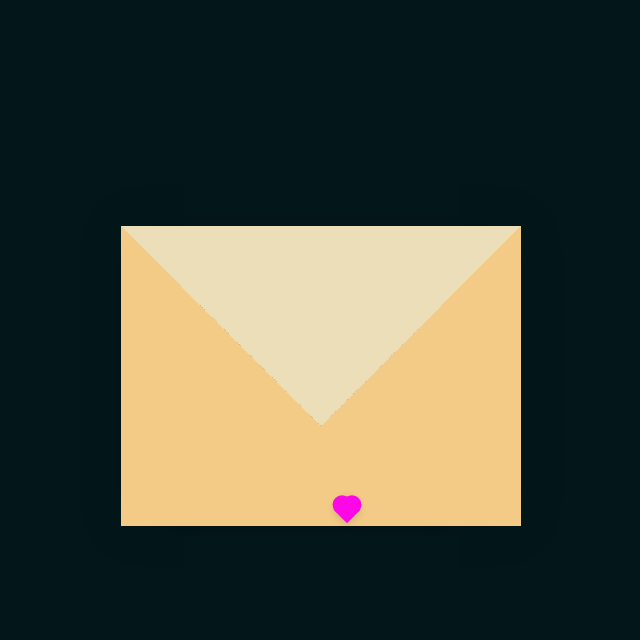
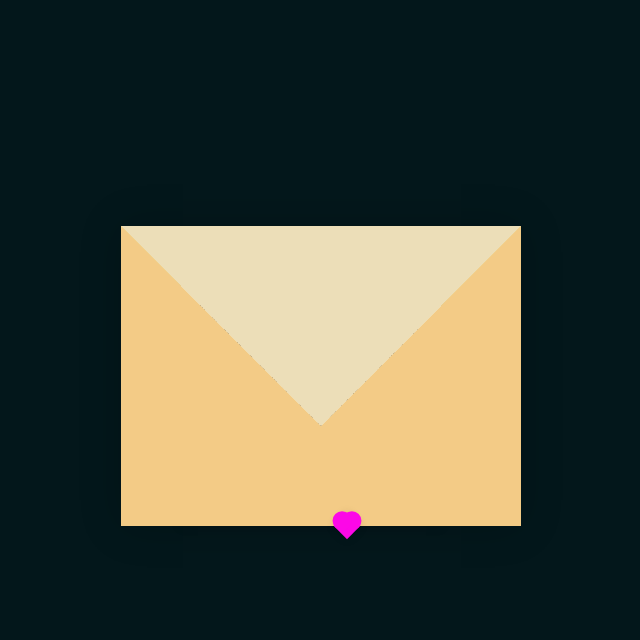
Before and after one commit to diegomoonga05-pixel/valentines-question, a plain HTML site: page index.html in a window 1280 px wide. Shown: the part 160-800 px from the top of the page, without its empty margins (319-959 px from the left). Drawn offline with Linux system fonts and the light colour scheme.

Commit message:
Update style2.css

```diff
--- a/style2.css
+++ b/style2.css
@@ -71,7 +71,7 @@
 }
 .heart{
     position:absolute;
-    top:83%;
+    top:85%;
     left:52%;
     width:19px;
     height:19px;
```
